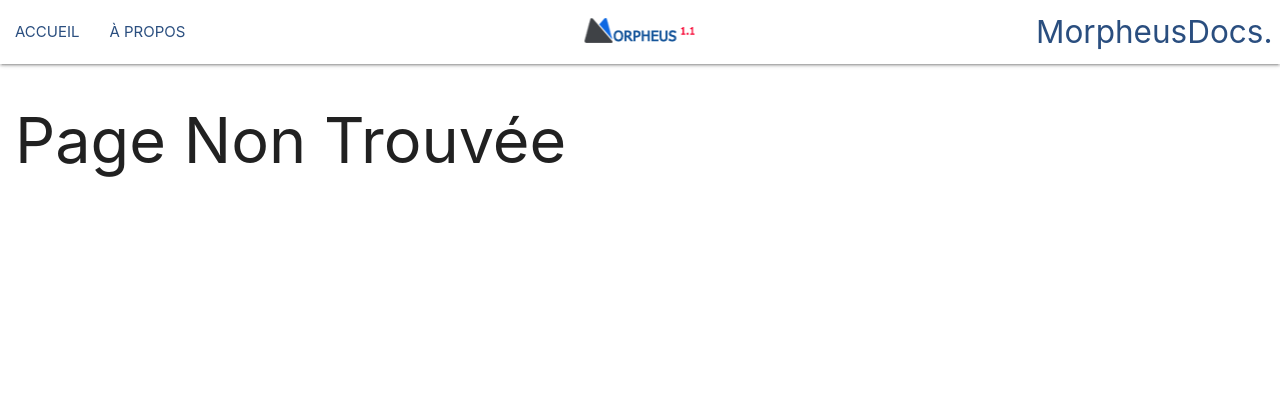
After one commit to LeChatong/morpheus_doc, a Django app: template templates/404.html in a window 1280 px wide. The commit adds this page. Shown: the top 420 px of the page. Run offline with Django 3.2, Linux system fonts and the light colour scheme; the template is opened without the code that fills it, so the values that code supplies are empty; some libraries are stand-ins or nearby versions.

Commit message:
2 ème Commit : 1 ère version du projet

```diff
--- a/morpheus_doc/settings.py
+++ b/morpheus_doc/settings.py
@@ -26,7 +26,7 @@ SECRET_KEY = 'yehd+=_bukt(ga-)+d9#jly_+d0j(5se=sx!n&h6iz(sjgo3n='
 DEBUG = True
 
 ALLOWED_HOSTS = [
-    '*'
+    '127.0.0.1'
 ]
 
 
--- /dev/null
+++ b/templates/404.html
@@ -0,0 +1,4 @@
+{% extends 'base.html' %}
+{% block body %}
+    <h1>Page Non Trouvée</h1>
+{% endblock %}
--- /dev/null
+++ b/templates/500.html
@@ -0,0 +1,4 @@
+{% extends 'base.html' %}
+{% block body %}
+    <h1>Erreur Survenue</h1>
+{% endblock %}
--- a/users_manual/templates/details-of-title.html
+++ b/users_manual/templates/details-of-title.html
@@ -130,11 +130,11 @@
                 <div class="row">
                     <b>
                         <div class="col s4">
-                            {% if prev_title %}<a href="{% url 'detail-titre' prev_title.id %}">{{ prev_title.intitule|upper }}</a> {% endif %}
+                            {% if prev_title %}<a style="color: #2a4e7f;" href="{% url 'detail-titre' prev_title.id %}">{{ prev_title.intitule|upper }}</a> {% endif %}
                         </div>
                         <div class="col s4"><a style="color: rgba(104,104,104,0.62);" class="disabled" href="#">{{ title.intitule|upper }}</a> </div>
                         <div class="col s4">
-                            {% if next_title %}<a href="{% url 'detail-titre' next_title.id %}">{{ next_title.intitule|upper }}</a> {% endif %}
+                            {% if next_title %}<a style="color: #2a4e7f;" href="{% url 'detail-titre' next_title.id %}">{{ next_title.intitule|upper }}</a> {% endif %}
                         </div>
                     </b>
 
```
